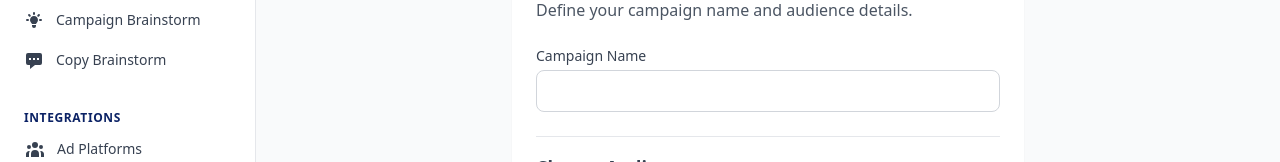
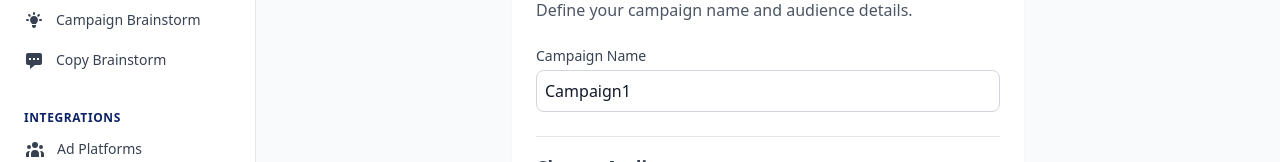
Before and after one commit to teddyj/ad-manager, a React (Vite) app: page / in a window 1280 px wide. Both pictures are taken after a click on the button "Launch Campaign". Shown: the part 286-448 px from the top of the page. Built offline with nearby package versions, Linux system fonts and the light colour scheme.

Commit message:
fix: ensure input and select fields are legible in light and dark mode

```diff
--- a/src/App.jsx
+++ b/src/App.jsx
@@ -324,7 +324,7 @@
                 onKeyDown={onKeyDown} // Added onKeyDown prop
                 placeholder={placeholder}
                 disabled={disabled}
-                className={`w-full p-2 border ${error ? 'border-red-500' : 'border-gray-300 dark:border-gray-600'} rounded-lg focus:outline-none focus:ring-2 ${error ? 'focus:ring-red-400' : 'focus:ring-blue-400 dark:focus:ring-blue-500'} ${type === 'textarea' ? 'min-h-[60px]' : ''} ${disabledStyle} dark:bg-gray-700 dark:text-gray-200 dark:placeholder-gray-400`}
+                className={`w-full p-2 border ${error ? 'border-red-500' : 'border-gray-300 dark:border-gray-600'} rounded-lg focus:outline-none focus:ring-2 ${error ? 'focus:ring-red-400' : 'focus:ring-blue-400 dark:focus:ring-blue-500'} ${type === 'textarea' ? 'min-h-[60px]' : ''} ${disabledStyle} bg-white text-gray-900 dark:bg-gray-700 dark:text-gray-200 dark:placeholder-gray-400`}
             />
             {error && <p className="text-red-500 text-xs mt-1 dark:text-red-400">{error}</p>}
         </div>
```
